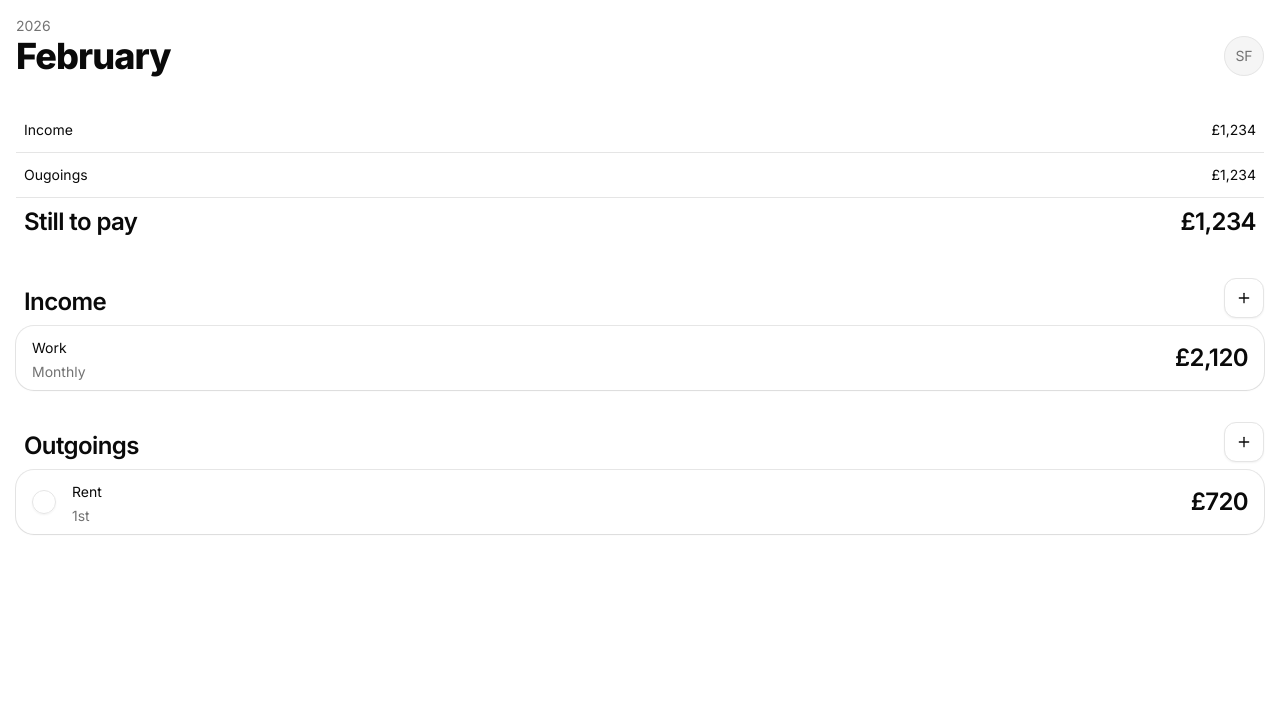
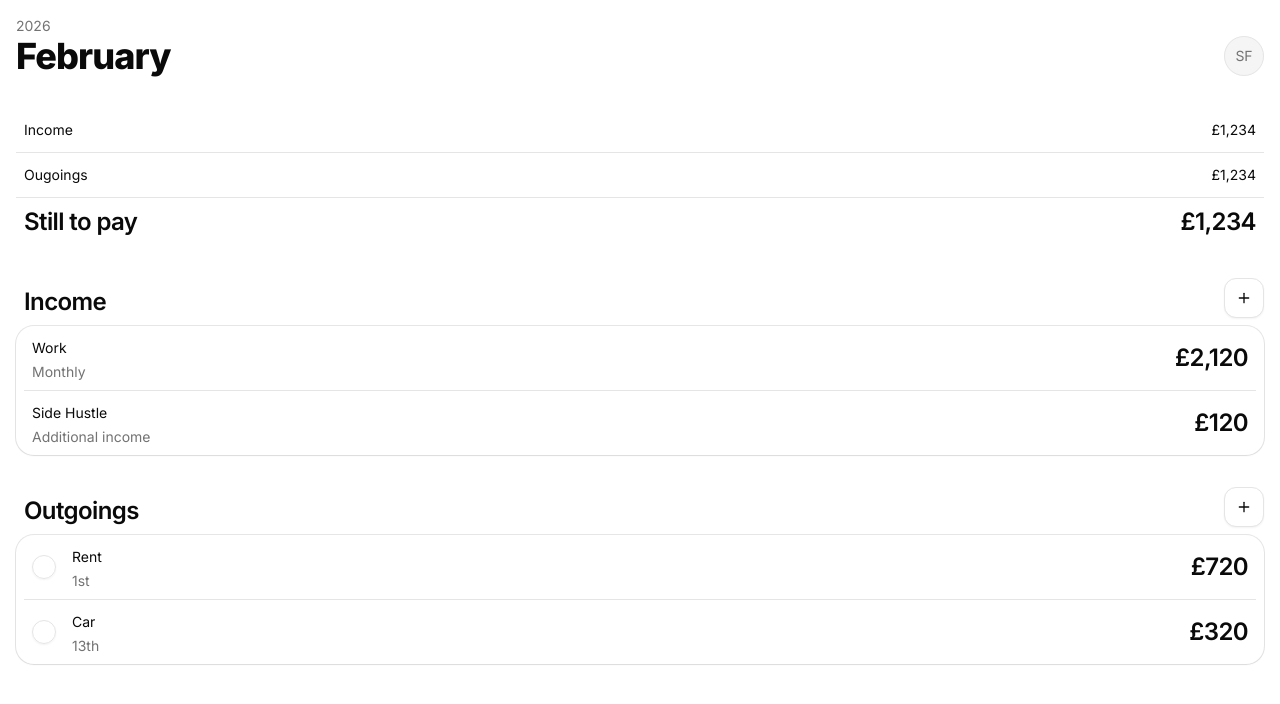
Before and after one commit to SamFHarrison/finance-tracker-proto, a Next.js app: page / in a window 1280 px wide. Shown: the top 704 px of the page. Built offline with nearby package versions, Linux system fonts and the light colour scheme.

Commit message:
wip: home screen

```diff
--- a/app/page.tsx
+++ b/app/page.tsx
@@ -70,6 +70,15 @@ export default function Page() {
                   <H3>£2,120</H3>
                 </TableCell>
               </TableRow>
+              <TableRow>
+                <TableCell>
+                  <P>Side Hustle</P>
+                  <P isSubtext>Additional income</P>
+                </TableCell>
+                <TableCell className="text-right">
+                  <H3>£120</H3>
+                </TableCell>
+              </TableRow>
             </TableBody>
           </Table>
         </Card>
@@ -97,6 +106,18 @@ export default function Page() {
                   <H3>£720</H3>
                 </TableCell>
               </TableRow>
+              <TableRow>
+                <TableCell className="w-10">
+                  <Checkbox />
+                </TableCell>
+                <TableCell>
+                  <P>Car</P>
+                  <P isSubtext>13th</P>
+                </TableCell>
+                <TableCell className="text-right">
+                  <H3>£320</H3>
+                </TableCell>
+              </TableRow>
             </TableBody>
           </Table>
         </Card>
```
